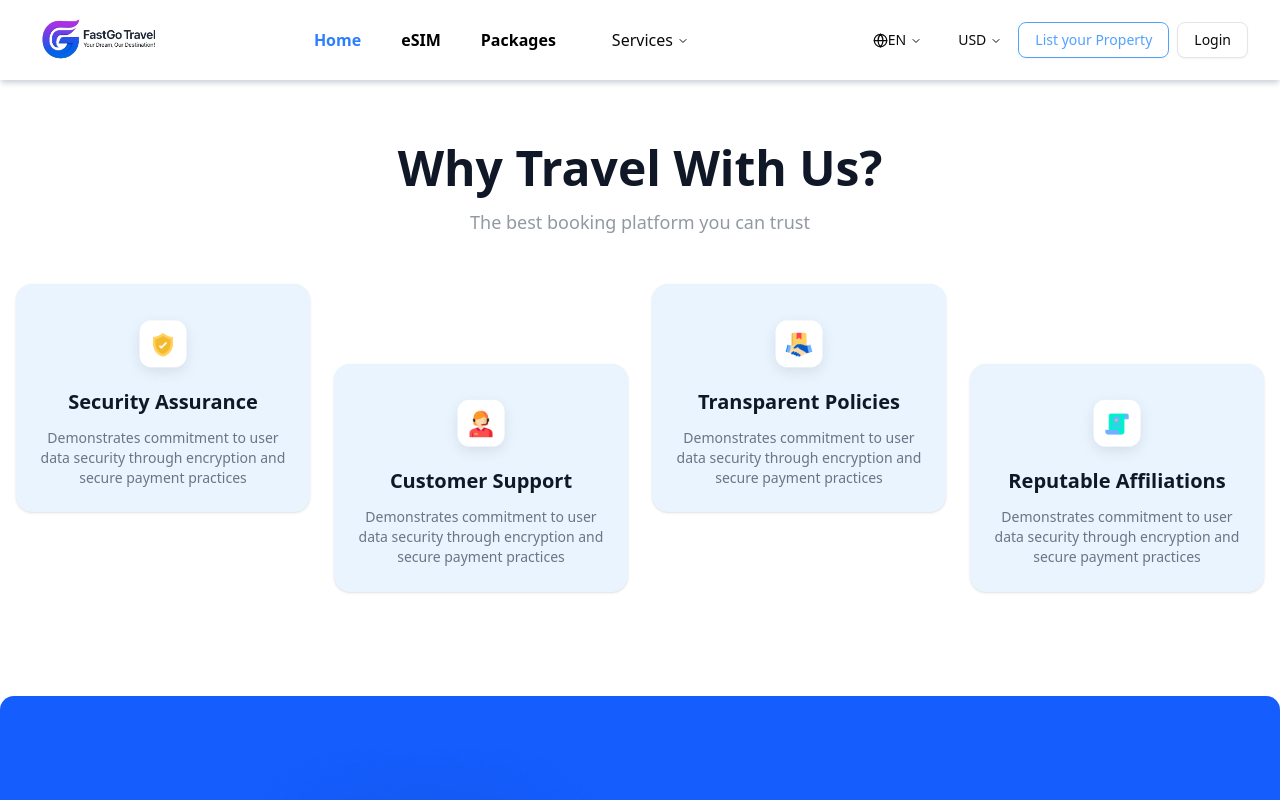
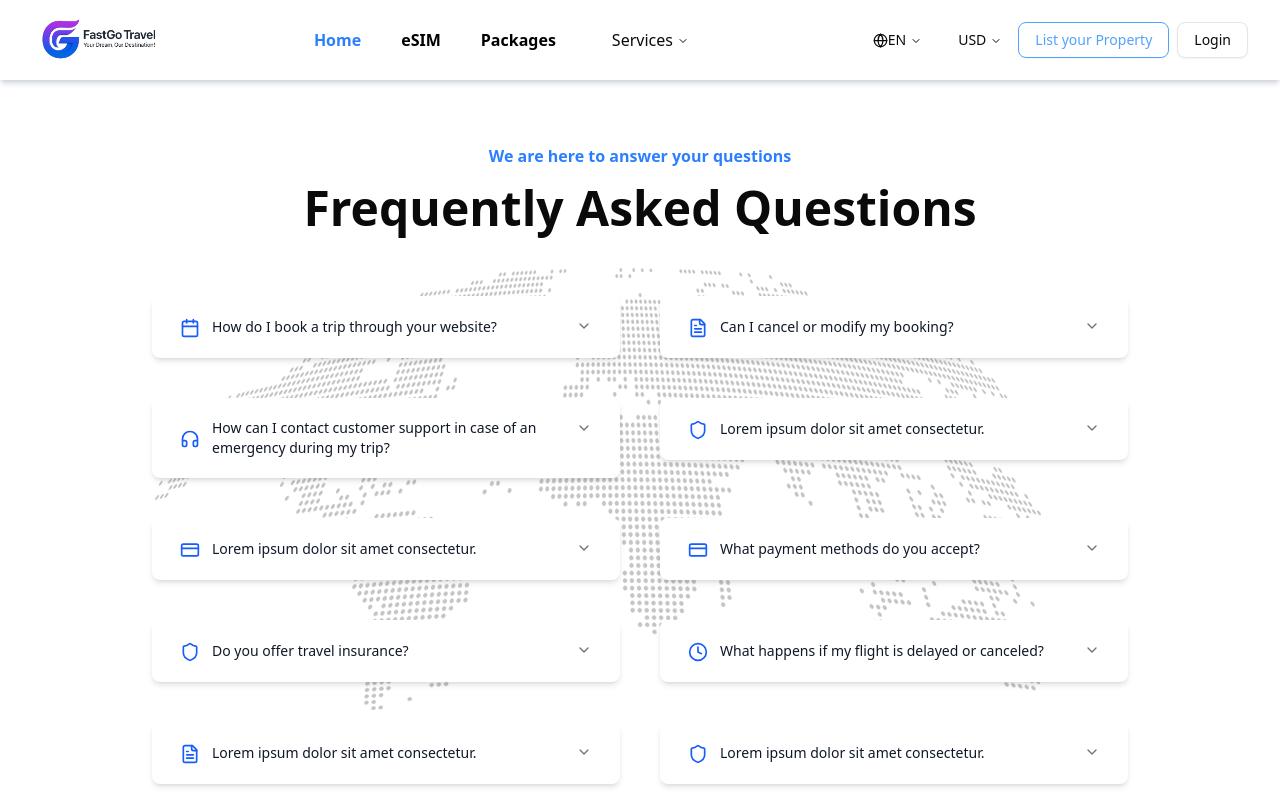
Before and after one commit to tanveenambrose/Fast-Go-Travel, a Next.js app: page / in a window 1280 px wide. Shown: the top 800 px of the page. Built offline with nearby package versions, Linux system fonts and the light colour scheme.

Commit message:
added frequenty asked questions component

```diff
--- a/package.json
+++ b/package.json
@@ -9,6 +9,7 @@
     "lint": "next lint"
   },
   "dependencies": {
+    "@radix-ui/react-accordion": "^1.2.12",
     "@radix-ui/react-navigation-menu": "^1.2.14",
     "@radix-ui/react-slot": "^1.2.3",
     "@tailwindcss/postcss": "^4.1.12",
--- a/src/app/components/CtaSection.js
+++ b/src/app/components/CtaSection.js
@@ -3,7 +3,7 @@ import { FaApple, FaGooglePlay } from "react-icons/fa";
 
 export default function CtaSection() {
   return (
-    <section className="relative bg-blue-600 rounded-xl overflow-hidden  px-6 sm:px-12 md:px-20 text-white flex flex-row items-center justify-between py-28 mt-10 mb-20 max-w-7xl mx-auto">
+    <section className="relative bg-blue-600 rounded-xl overflow-hidden  px-3 sm:px-12 md:px-20 text-white flex flex-row items-center justify-between py-28 mt-10 mb-20 max-w-7xl mx-auto">
       {/* Phone images */}
       <div className="lg:w-1/2"></div>
       <div className="hidden lg:flex lg:absolute bottom-0 left-1/6">
@@ -27,14 +27,14 @@ export default function CtaSection() {
           <h2 className="text-3xl lg:text-6xl font-bold mb-6">
             Get Started with FastGo Today
           </h2>
-          <div className="flex space-x-4">
-            <button className="flex items-center border border-white rounded-lg px-4 py-2 hover:bg-white hover:text-blue-600 transition">
+          <div className="flex flex-col md:flex-row gap-4">
+            <button className="flex items-center border border-white rounded-lg px-4 py-2 hover:bg-white hover:text-blue-600 transition ">
               <FaApple />
               <span className="ml-2 text-sm font-semibold">
                 Get it on App Store
               </span>
             </button>
-            <button className="flex items-center border border-white rounded-lg px-4 py-2 hover:bg-white hover:text-blue-600 transition">
+            <button className="flex items-center border border-white rounded-lg px-4 py-2 hover:bg-white hover:text-blue-600 transition ">
               <FaGooglePlay />
               <span className="ml-2 text-sm font-semibold">
                 Get it on Google Play
--- /dev/null
+++ b/src/app/components/FaqSection.js
@@ -0,0 +1,127 @@
+import React from "react";
+import {
+  Accordion,
+  AccordionContent,
+  AccordionItem,
+  AccordionTrigger,
+} from "@/components/ui/accordion";
+import {
+  Phone,
+  Mail,
+  Calendar,
+  CreditCard,
+  Shield,
+  Headphones,
+  FileText,
+  Clock,
+} from "lucide-react";
+
+const FAQSection = () => {
+  const faqData = [
+    {
+      question: "How do I book a trip through your website?",
+      answer:
+        "Booking a trip is simple! Just select your destination, travel dates, and preferences. Then follow the step-by-step process to complete your reservation with secure payment.",
+      icon: <Calendar className="h-5 w-5" />,
+    },
+    {
+      question: "Can I cancel or modify my booking?",
+      answer:
+        "Yes, most bookings can be cancelled or modified. The specific terms depend on the service provider and the rate you selected. Check your booking confirmation for details or contact our support team.",
+      icon: <FileText className="h-5 w-5" />,
+    },
+    {
+      question:
+        "How can I contact customer support in case of an emergency during my trip?",
+      answer:
+        "We provide 24/7 emergency support. Call our emergency hotline at +1 (555) 123-HELP. You can also use the emergency contact feature in our mobile app for immediate assistance.",
+      icon: <Headphones className="h-5 w-5" />,
+    },
+    {
+      question: "Lorem ipsum dolor sit amet consectetur.",
+      answer:
+        "For customized travel experiences, please contact our travel experts who can tailor arrangements based on your specific preferences and needs.",
+      icon: <Shield className="h-5 w-5" />,
+    },
+    {
+      question: "Lorem ipsum dolor sit amet consectetur.",
+      answer:
+        "We offer a variety of loyalty programs and discounts for frequent travelers. Sign up for our newsletter to stay informed about special promotions and exclusive deals.",
+      icon: <CreditCard className="h-5 w-5" />,
+    },
+    {
+      question: "What payment methods do you accept?",
+      answer:
+        "We accept all major credit cards (Visa, MasterCard, American Express), PayPal, Apple Pay, Google Pay, and in some regions, bank transfers.",
+      icon: <CreditCard className="h-5 w-5" />,
+    },
+    {
+      question: "Do you offer travel insurance?",
+      answer:
+        "Yes, we offer comprehensive travel insurance options during the booking process. You can select from various coverage levels to protect your trip against unforeseen circumstances.",
+      icon: <Shield className="h-5 w-5" />,
+    },
+    {
+      question: "What happens if my flight is delayed or canceled?",
+      answer:
+        "If your flight is delayed or canceled, we'll automatically notify you and help rebook alternative arrangements. If you purchased travel insurance through us, you may be eligible for compensation depending on the circumstances.",
+      icon: <Clock className="h-5 w-5" />,
+    },
+    {
+      question: "Lorem ipsum dolor sit amet consectetur.",
+      answer:
+        "Yes, we provide detailed travel documentation including itineraries, booking confirmations, and destination information for all your trips through your account dashboard.",
+      icon: <FileText className="h-5 w-5" />,
+    },
+    {
+      question: "Lorem ipsum dolor sit amet consectetur.",
+      answer:
+        "We partner with trusted providers worldwide to ensure quality accommodations, transportation, and activities. All providers are vetted for safety and customer satisfaction.",
+      icon: <Shield className="h-5 w-5" />,
+    },
+  ];
+
+  return (
+    <section className="pt-16 px-1 md:px-4">
+      <div className="max-w-5xl mx-auto bg-no-repeat object-fit">
+        <div className="text-center">
+          <h6 className="text-base font-semibold text-blue-500 mb-4">
+            We are here to answer your questions
+          </h6>
+          <h1 className="text-2xl md:text-4xl lg:text-5xl font-bold">
+            Frequently Asked Questions
+          </h1>
+        </div>
+
+        <div
+          className="rounded-xl p-6 mb-7 lg:mb-12 pt-6 lg:pt-16 bg-no-repeat object-cover"
+          style={{ backgroundImage: `url(/images/accordion_background.png)` }}
+        >
+          <Accordion
+            type="single"
+            collapsible
+            className="w-full grid grid-cols-1 lg:grid-cols-2 gap-3 md:gap-7 lg:gap-10"
+          >
+            {faqData.map((faq, index) => (
+              <AccordionItem key={index} value={`item-${index}`}>
+                <AccordionTrigger className="flex justify-between items-start w-full text-left font-medium text-gray-900 hover:text-blue-600 focus:outline-none py-3 lg:py-5 px-4 lg:px-7 bg-white shadow-md">
+                  <div className="flex items-center">
+                    <span className="text-blue-600 mr-3 mt-0.5 flex-shrink-0">
+                      {faq.icon}
+                    </span>
+                    <span className="text-left">{faq.question}</span>
+                  </div>
+                </AccordionTrigger>
+                <AccordionContent className="text-gray-600 bg-slate-50 shadow-md shadow-amber-200 p-5 rounded-md">
+                  {faq.answer}
+                </AccordionContent>
+              </AccordionItem>
+            ))}
+          </Accordion>
+        </div>
+      </div>
+    </section>
+  );
+};
+
+export default FAQSection;
--- a/src/app/page.js
+++ b/src/app/page.js
@@ -1,9 +1,11 @@
 import CtaSection from "./components/CtaSection";
+import FAQSection from "./components/FaqSection";
 import WhyTravel from "./components/WhyTravel";
 
 export default function Home() {
   return (
     <>
+      <FAQSection />
       <WhyTravel />
       <CtaSection />
     </>
--- /dev/null
+++ b/src/components/ui/accordion.jsx
@@ -0,0 +1,53 @@
+"use client";
+
+import * as React from "react";
+import * as AccordionPrimitive from "@radix-ui/react-accordion";
+import { ChevronDownIcon } from "lucide-react";
+
+import { cn } from "@/lib/utils";
+
+function Accordion({ ...props }) {
+  return <AccordionPrimitive.Root data-slot="accordion" {...props} />;
+}
+
+function AccordionItem({ className, ...props }) {
+  return (
+    <AccordionPrimitive.Item
+      data-slot="accordion-item"
+      className={cn("", className)}
+      {...props}
+    />
+  );
+}
+
+function AccordionTrigger({ className, children, ...props }) {
+  return (
+    <AccordionPrimitive.Header className="flex">
+      <AccordionPrimitive.Trigger
+        data-slot="accordion-trigger"
+        className={cn(
+          "focus-visible:border-ring focus-visible:ring-ring/50 flex flex-1 items-start justify-between gap-4 rounded-md py-4 text-left text-sm font-medium transition-all outline-none hover:underline focus-visible:ring-[3px] disabled:pointer-events-none disabled:opacity-50 [&[data-state=open]>svg]:rotate-180",
+          className
+        )}
+        {...props}
+      >
+        {children}
+        <ChevronDownIcon className="text-muted-foreground pointer-events-none size-4 shrink-0 translate-y-0.5 transition-transform duration-200" />
+      </AccordionPrimitive.Trigger>
+    </AccordionPrimitive.Header>
+  );
+}
+
+function AccordionContent({ className, children, ...props }) {
+  return (
+    <AccordionPrimitive.Content
+      data-slot="accordion-content"
+      className="data-[state=closed]:animate-accordion-up data-[state=open]:animate-accordion-down overflow-hidden text-sm"
+      {...props}
+    >
+      <div className={cn("pt-0 pb-4", className)}>{children}</div>
+    </AccordionPrimitive.Content>
+  );
+}
+
+export { Accordion, AccordionItem, AccordionTrigger, AccordionContent };
```
Also changed, not shown: public/images/accordion_background.png (added), 1 other file (tests, documents, lock files or other folders).
